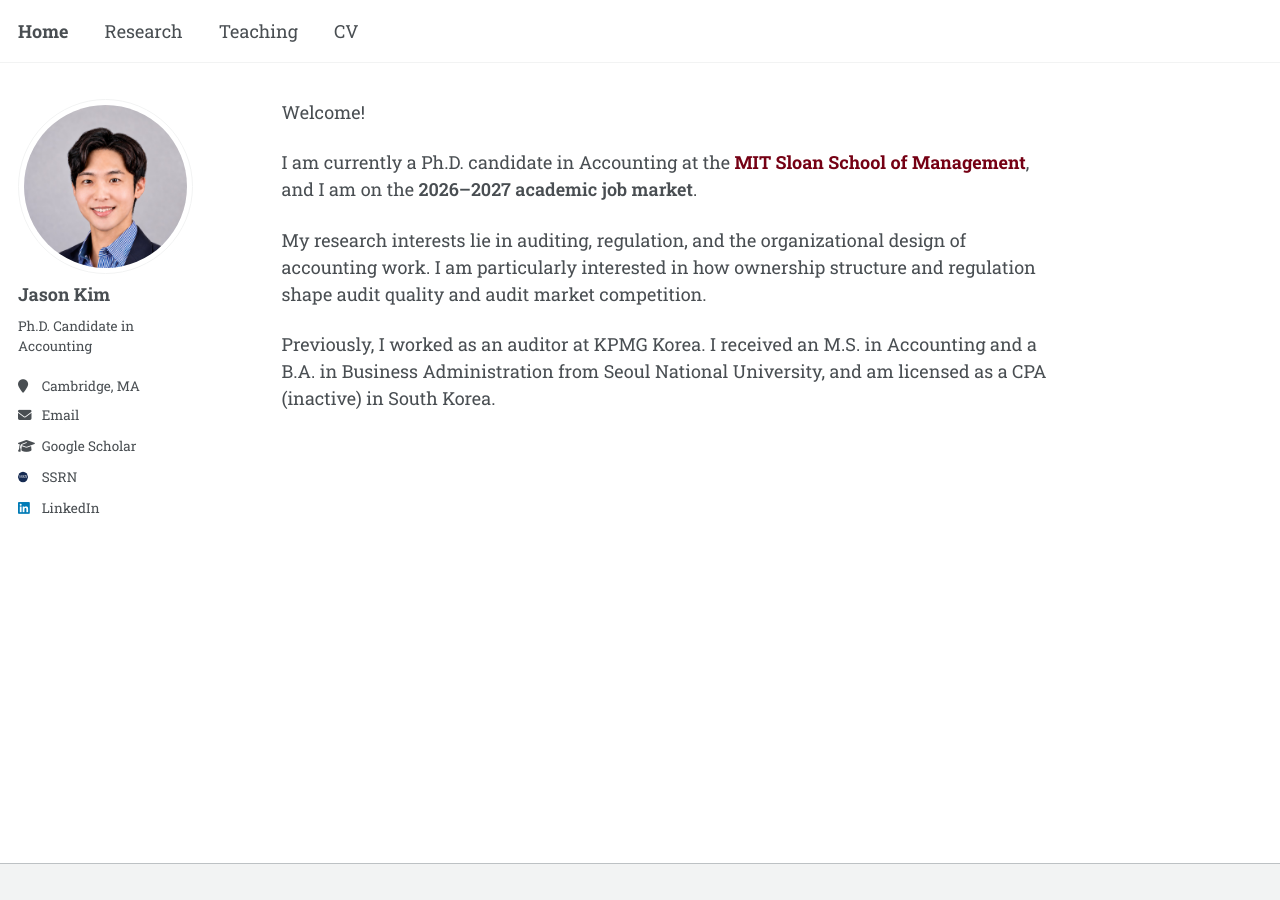
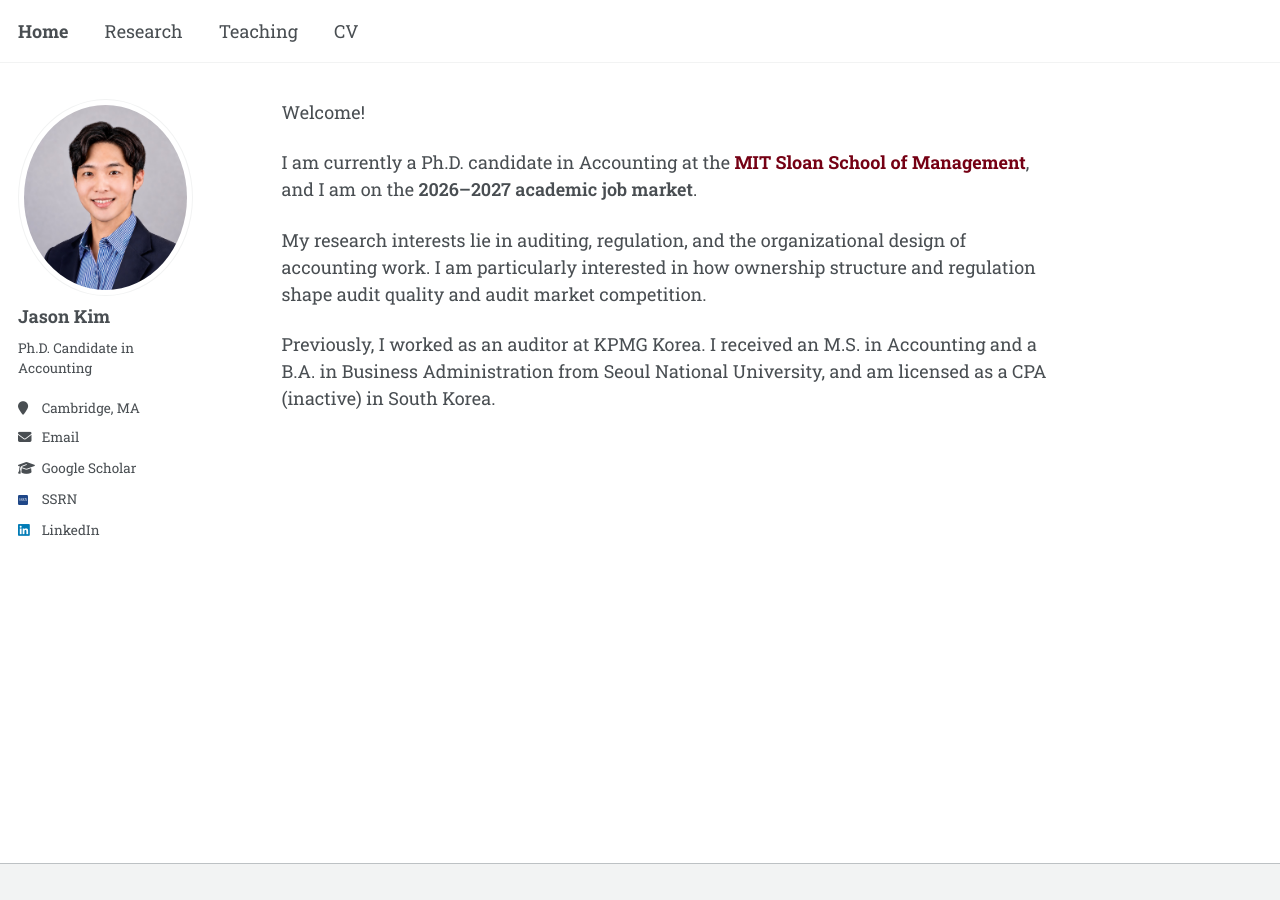
Before and after one commit to jgkim262/jgkim262.github.io, a Jekyll site: the page built from _pages/about.md, in a window 1280 px wide. Built offline with Jekyll 4.4.1, drawn with Linux system fonts in a browser that asks for light colours; a style sheet for code colours, icons or effects is not loaded.

Commit message:
Oval avatar matching Tim's 0.88 ratio; square SSRN badge resized
Co-Authored-By: Claude Opus 5 (1M context) <noreply@anthropic.com>

```diff
--- a/_sass/include/_utilities.scss
+++ b/_sass/include/_utilities.scss
@@ -215,11 +215,13 @@ body:hover .visually-hidden button {
 // `.sidebar img { width: 100% }`, which would otherwise blow the icon up.
 // Drawn at 1em rather than the full 1.25em because a solid image fills its
 // whole box, while a glyph sits smaller inside its own.
+// 0.9em rather than the full 1.25em box: the badge is a filled square, so it
+// reads heavier than a glyph at the same size. Corners come from the SVG's own
+// rx, so no border-radius here.
 .sidebar img.author__custom-icon {
-  width: 1em;
-  height: 1em;
-  vertical-align: -0.125em;
-  border-radius: 50%;
+  width: 0.9em;
+  height: 0.9em;
+  vertical-align: -0.1em;
 }
 
 /* social icons*/
```
Also changed, not shown: images/profile.jpg, images/ssrn.svg.
